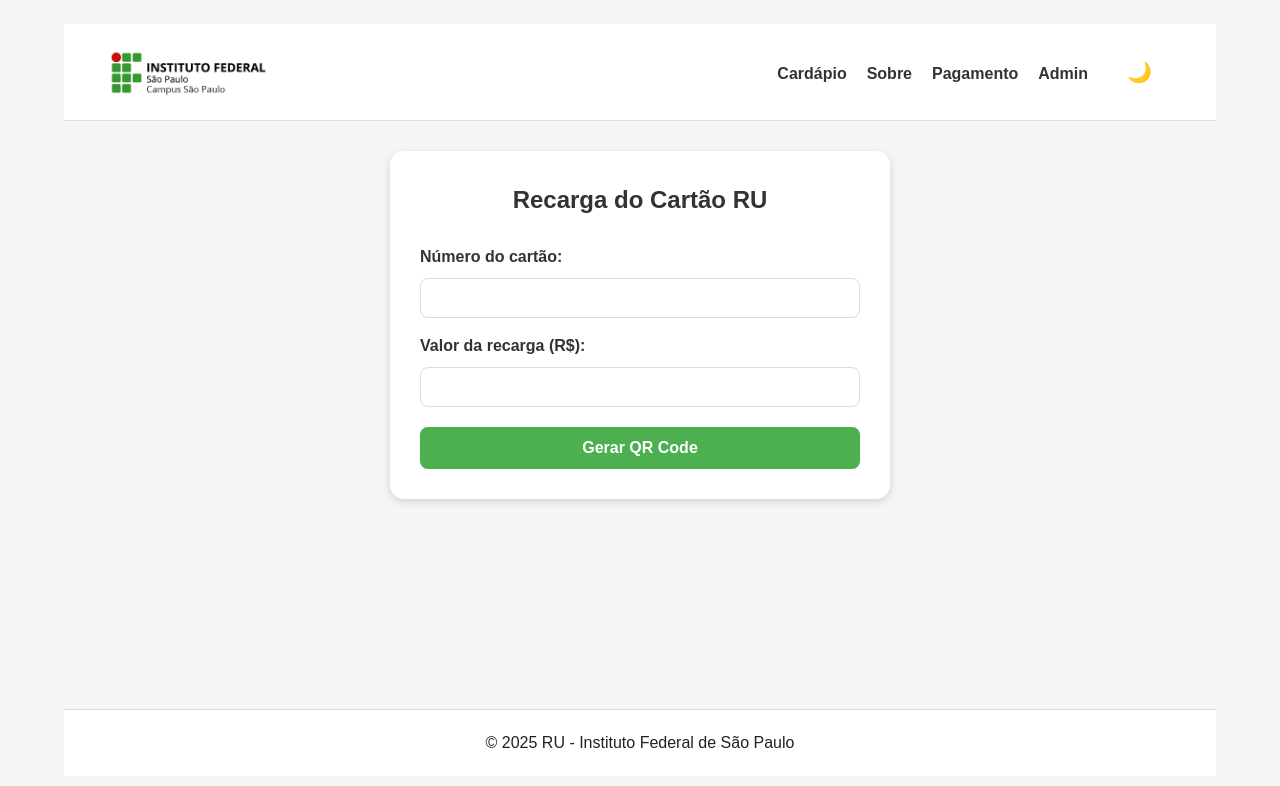
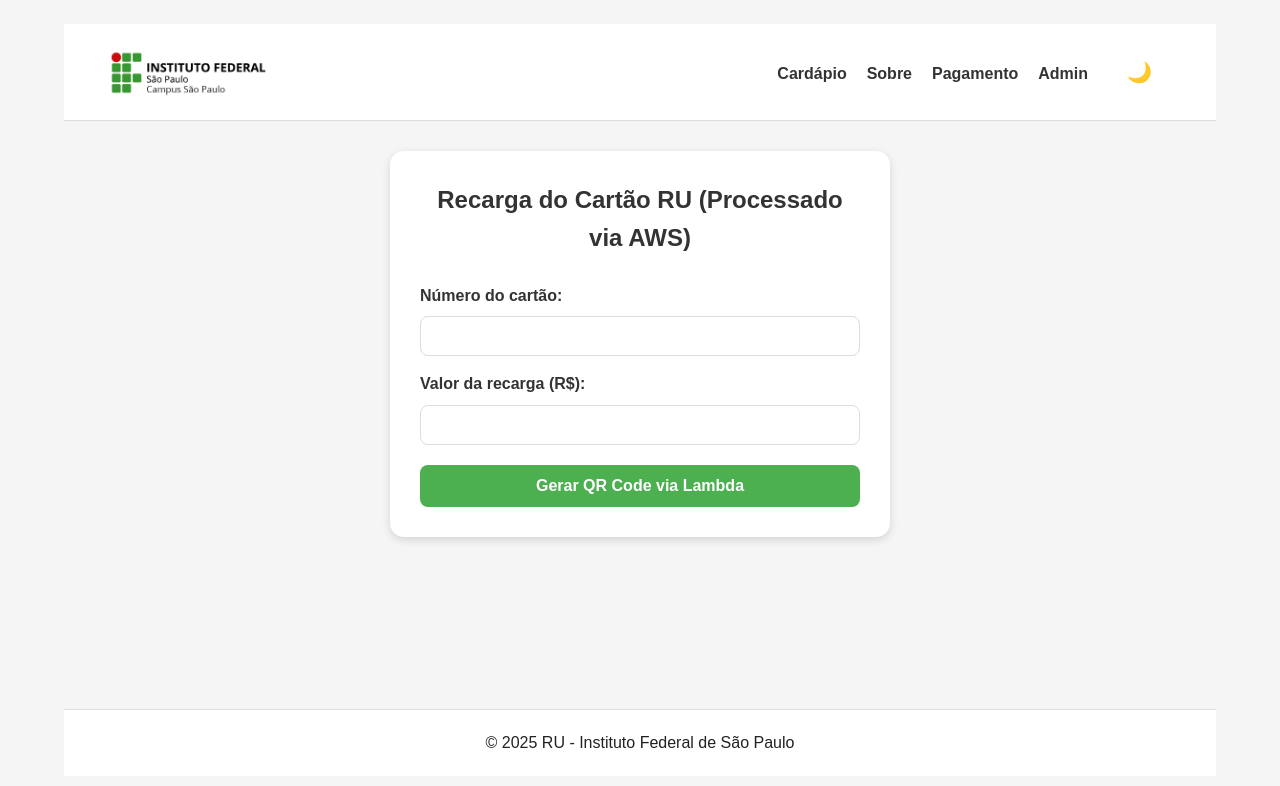
Before and after one commit to PMathsP/cardapio-bandeijao, a React (Vite) app: page /recarga in a window 1280 px wide. Shown: the top 786 px of the page. Built offline with nearby package versions, Linux system fonts and the light colour scheme.

Commit message:
Integrate AWS Lambda for QR Code generation

```diff
--- a/src/pages/Recarga.jsx
+++ b/src/pages/Recarga.jsx
@@ -1,17 +1,34 @@
 import { useState } from "react";
-import qrcodeImg from "/qrcode-pix.png";
+// import qrcodeImg from "/qrcode-pix.png"; // <-- COMENTE ESSA LINHA (Não usaremos mais a imagem local)
 
 export default function Recarga() {
   const [cartao, setCartao] = useState("");
   const [valor, setValor] = useState("");
   const [exibirQr, setExibirQr] = useState(false);
 
-  function gerarQrCode() {
+  // --- ADICIONE ESTE NOVO ESTADO ---
+  const [qrCodeUrl, setQrCodeUrl] = useState("");
+
+  async function gerarQrCode() {
     if (cartao.length < 5 || valor <= 0) {
       alert("Preencha o número do cartão e valor!");
       return;
     }
-    setExibirQr(true);
+
+    // --- NOVA LÓGICA COM AWS LAMBDA ---
+    try {
+      // Substitua pela sua URL do API Gateway (sem o /pagamento no final)
+      const API_URL = "https://um4of5exti.execute-api.us-east-1.amazonaws.com/deploy-02";
+
+      const response = await fetch(`${API_URL}/pagamento`);
+      const data = await response.json();
+
+      setQrCodeUrl(data.qrcode_url); // Link que vem da Lambda
+      setExibirQr(true);
+    } catch (error) {
+      console.error("Erro ao conectar com a AWS:", error);
+      alert("Erro ao gerar QR Code na nuvem.");
+    }
   }
 
   function copiarCodigo() {
@@ -21,7 +38,7 @@ export default function Recarga() {
 
   return (
     <div className="recarga-form">
-      <h2>Recarga do Cartão RU</h2>
+      <h2>Recarga do Cartão RU (Processado via AWS)</h2>
 
       <label>Número do cartão:</label>
       <input type="text" value={cartao} onChange={(e) => setCartao(e.target.value)} />
@@ -29,12 +46,14 @@ export default function Recarga() {
       <label>Valor da recarga (R$):</label>
       <input type="number" value={valor} onChange={(e) => setValor(e.target.value)} />
 
-      <button onClick={gerarQrCode}>Gerar QR Code</button>
+      <button onClick={gerarQrCode}>Gerar QR Code via Lambda</button>
 
       {exibirQr && (
         <div className="qrcode-area">
           <h3>Pagamento via PIX</h3>
-          <img src={qrcodeImg} alt="QR Code PIX" />
+
+          {/* --- ALTERE O SRC DA IMAGEM AQUI --- */}
+          <img src={qrCodeUrl} alt="QR Code PIX Dinâmico" style={{ width: '200px' }} />
 
           <button className="copy-btn" onClick={copiarCodigo}>
             Copiar código PIX
```
